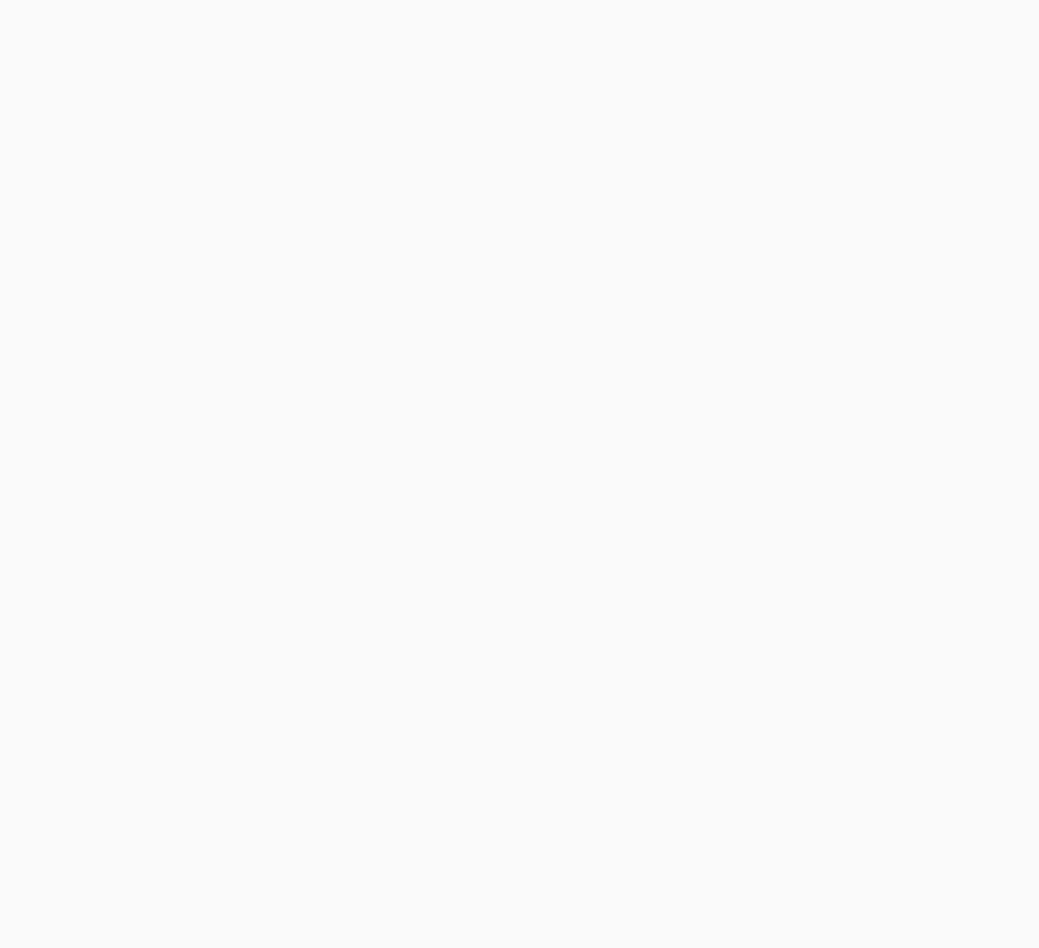
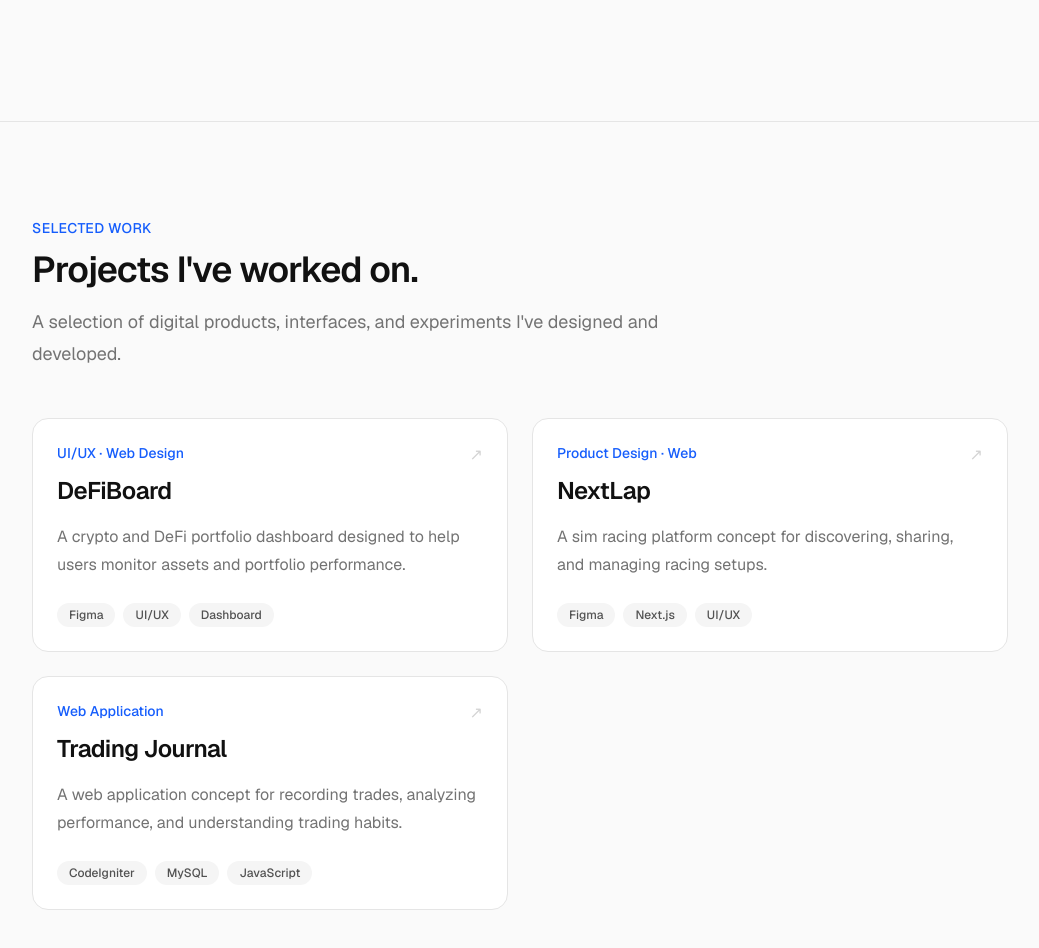
Before and after one commit to fidataufiq/portfolio-website, a Next.js app: page / in a window 1280 px wide. Shown: the part 680-1628 px from the top of the page, without its empty margins (120-1159 px from the left). Before the commit the page ends 801 px from the top, so only its background shows below. Built offline with nearby package versions, Linux system fonts and the light colour scheme.

Commit message:
feat: add data-driven projects section

```diff
--- a/app/page.tsx
+++ b/app/page.tsx
@@ -1,5 +1,6 @@
 import Hero from "@/components/Hero";
 import Navbar from "@/components/Navbar";
+import Projects from "@/components/Projects";
 
 export default function Home() {
   return (
@@ -8,6 +9,7 @@ export default function Home() {
 
       <main>
         <Hero />
+        <Projects />
       </main>
     </>
   );
--- /dev/null
+++ b/components/ProjectCard.tsx
@@ -0,0 +1,31 @@
+import type { Project } from "@/data/projects";
+
+type ProjectCardProps = {
+  project: Project;
+};
+
+export default function ProjectCard({ project }: ProjectCardProps) {
+  return (
+    <article className="group rounded-2xl border border-neutral-200 bg-white p-6 transition hover:-translate-y-1 hover:shadow-sm">
+      <div className="flex items-start justify-between gap-4">
+        <div>
+          <p className="text-sm font-medium text-blue-600">{project.category}</p>
+
+          <h3 className="mt-3 text-2xl font-semibold tracking-tight">{project.title}</h3>
+        </div>
+
+        <span className="text-neutral-300 transition group-hover:text-neutral-900">↗</span>
+      </div>
+
+      <p className="mt-4 leading-7 text-neutral-500">{project.description}</p>
+
+      <div className="mt-6 flex flex-wrap gap-2">
+        {project.technologies.map((technology) => (
+          <span key={technology} className="rounded-full bg-neutral-100 px-3 py-1 text-xs font-medium text-neutral-600">
+            {technology}
+          </span>
+        ))}
+      </div>
+    </article>
+  );
+}
--- /dev/null
+++ b/components/Projects.tsx
@@ -0,0 +1,24 @@
+import { projects } from "@/data/projects";
+import ProjectCard from "@/components/ProjectCard";
+
+export default function Projects() {
+  return (
+    <section className="border-t border-neutral-200 py-24">
+      <div className="mx-auto max-w-5xl px-6">
+        <div className="max-w-2xl">
+          <p className="text-sm font-medium tracking-wide text-blue-600">SELECTED WORK</p>
+
+          <h2 className="mt-3 text-4xl font-semibold tracking-tight">Projects I&apos;ve worked on.</h2>
+
+          <p className="mt-4 text-lg leading-8 text-neutral-500">A selection of digital products, interfaces, and experiments I&apos;ve designed and developed.</p>
+        </div>
+
+        <div className="mt-12 grid gap-6 md:grid-cols-2">
+          {projects.map((project) => (
+            <ProjectCard key={project.title} project={project} />
+          ))}
+        </div>
+      </div>
+    </section>
+  );
+}
--- /dev/null
+++ b/data/projects.ts
@@ -0,0 +1,28 @@
+export type Project = {
+  title: string;
+  description: string;
+  category: string;
+  technologies: string[];
+  href?: string;
+};
+
+export const projects: Project[] = [
+  {
+    title: "DeFiBoard",
+    description: "A crypto and DeFi portfolio dashboard designed to help users monitor assets and portfolio performance.",
+    category: "UI/UX · Web Design",
+    technologies: ["Figma", "UI/UX", "Dashboard"],
+  },
+  {
+    title: "NextLap",
+    description: "A sim racing platform concept for discovering, sharing, and managing racing setups.",
+    category: "Product Design · Web",
+    technologies: ["Figma", "Next.js", "UI/UX"],
+  },
+  {
+    title: "Trading Journal",
+    description: "A web application concept for recording trades, analyzing performance, and understanding trading habits.",
+    category: "Web Application",
+    technologies: ["CodeIgniter", "MySQL", "JavaScript"],
+  },
+];
```
